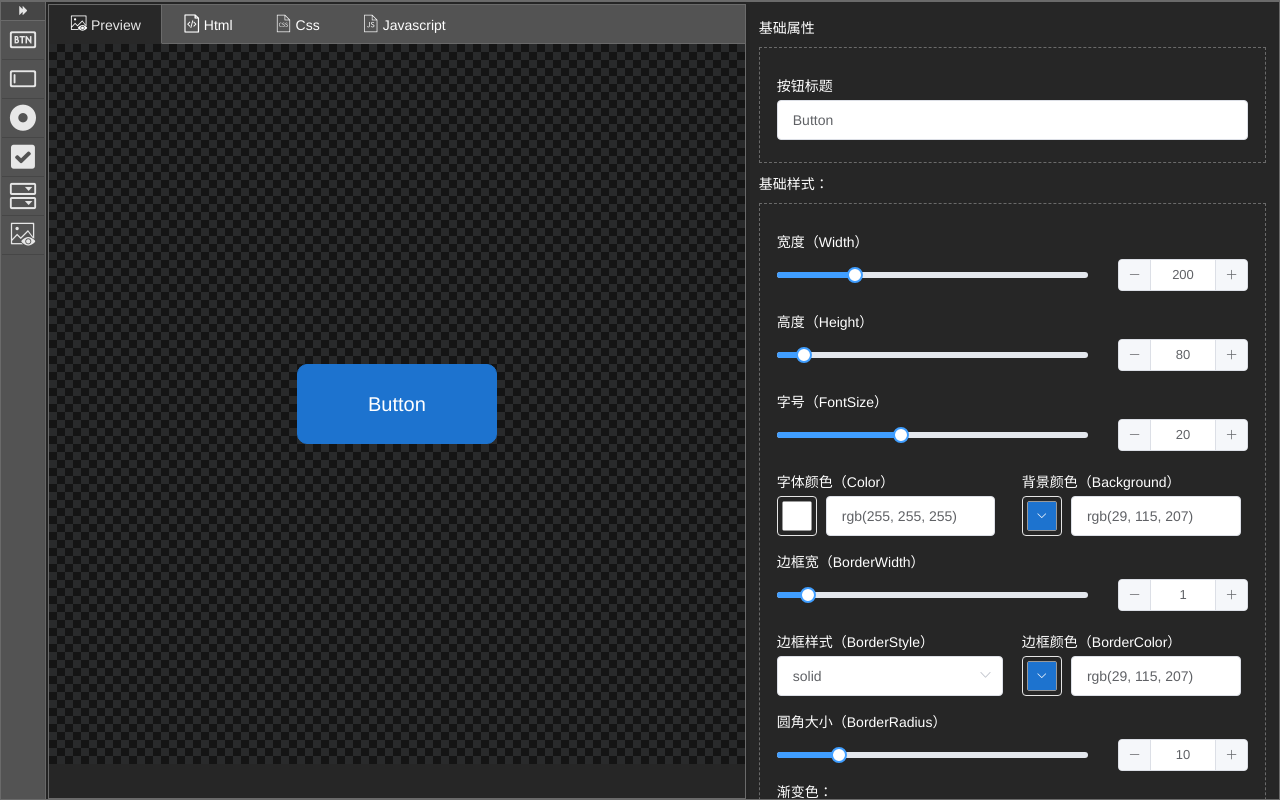
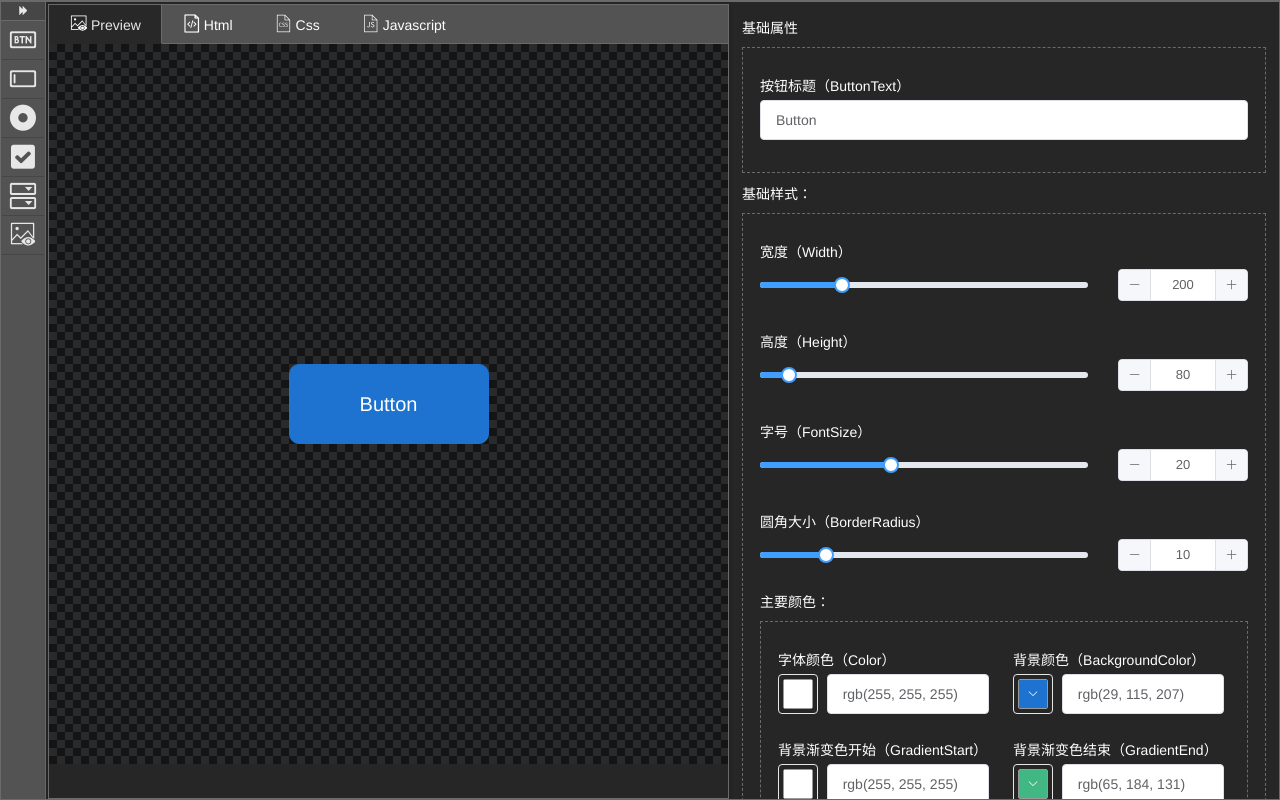
Before and after one commit to seazeg/fool, a Vue app: page /button in a window 1280 px wide. Built offline with nearby package versions, Linux system fonts and the light colour scheme; what vue-navigation would draw is missing.

Commit message:
default Commit Message [Evan.G]

```diff
--- a/src/web/styles/theme.less
+++ b/src/web/styles/theme.less
@@ -247,6 +247,7 @@ code {
 
 .layout-workarea .edit {
     width: 45%;
+    min-width:550px;
     display: inline-block;
     padding: 13px;
     overflow-y: auto;
@@ -255,6 +256,7 @@ code {
 .layout-workarea .edit .control_group_title {
     font-size: 14px;
     margin-bottom: 10px;
+    clear: both;
 }
 
 .layout-workarea .edit .control_group {
@@ -264,7 +266,7 @@ code {
 }
 
 .layout-workarea .edit .box {
-    height: 80px;
+    height: 90px;
 }
 
 .layout-workarea .edit .box .left,
--- a/src/web/views/Button/button.vue
+++ b/src/web/views/Button/button.vue
@@ -49,7 +49,7 @@
       <div class="control_group_title">基础属性</div>
       <div class="control_group">
         <div class="box">
-          <span class="field">按钮标题</span>
+          <span class="field">按钮标题（buttonText）</span>
           <p>
             <el-input v-model="base.buttonText" placeholder="请输入名称"></el-input>
           </p>
@@ -77,6 +77,14 @@
           </p>
         </div>
         <div class="box">
+          <span class="field">圆角大小（borderRadius）</span>
+          <p>
+            <el-slider v-model="styles.borderRadius" :max="50" show-input></el-slider>
+          </p>
+        </div>
+        <div class="control_group_title">主要颜色：</div>
+        <div class="control_group">
+          <div class="box">
             <div class="left">
               <span class="field">字体颜色（color）</span>
               <p class="group">
@@ -85,13 +93,34 @@
               </p>
             </div>
             <div class="right">
-            <span class="field">背景颜色（background）</span>
+              <span class="field">背景颜色（backgroundColor）</span>
               <p class="group">
                 <el-color-picker v-model="styles.backgroundColor" show-alpha></el-color-picker>
                 <el-input v-model="styles.backgroundColor" placeholder="请输入色号"></el-input>
               </p>
             </div>
           </div>
+          <div class="box">
+            <div class="left">
+              <span class="field">背景渐变色开始（gradientStart）</span>
+              <p class="group">
+                <el-color-picker v-model="interactionStyles.color" show-alpha></el-color-picker>
+                <el-input v-model="interactionStyles.color" placeholder="请输入色号"></el-input>
+              </p>
+            </div>
+            <div class="right">
+              <span class="field">背景渐变色结束（gradientEnd）</span>
+              <p class="group">
+                <el-color-picker v-model="interactionStyles.backgroundColor" show-alpha></el-color-picker>
+                <el-input v-model="interactionStyles.backgroundColor" placeholder="请输入色号"></el-input>
+              </p>
+            </div>
+          </div>
+
+        </div>
+
+        <div class="control_group_title">边框：</div>
+        <div class="control_group">
           <div class="box">
             <span class="field">边框宽（borderWidth）</span>
             <p>
@@ -117,39 +146,15 @@
             </div>
           </div>
           <div class="box">
-          <span class="field">圆角大小（borderRadius）</span>
-          <p>
-            <el-slider v-model="styles.borderRadius" :max="50" show-input></el-slider>
-          </p>
-        </div>
-        <div class="control_group_title">渐变色：</div>
-        <div class="control_group">
-          <div class="box">
             <div class="left">
-              <span class="field">背景开始颜色（color）</span>
-              <p class="group">
-                <el-color-picker v-model="interactionStyles.color" show-alpha></el-color-picker>
-                <el-input v-model="interactionStyles.color" placeholder="请输入色号"></el-input>
-              </p>
-            </div>
-            <div class="right">
-              <span class="field">背景结束颜色（background）</span>
-              <p class="group">
-                <el-color-picker v-model="interactionStyles.backgroundColor" show-alpha></el-color-picker>
-                <el-input v-model="interactionStyles.backgroundColor" placeholder="请输入色号"></el-input>
-              </p>
-            </div>
-          </div>
-          <div class="box">
-            <div class="left">
-              <span class="field">边框开始颜色（borderStyle）</span>
+              <span class="field">边框渐变色开始（gradientStart）</span>
               <p class="group">
                 <el-color-picker v-model="interactionStyles.backgroundColor" show-alpha></el-color-picker>
                 <el-input v-model="interactionStyles.backgroundColor" placeholder="请输入色号"></el-input>
               </p>
             </div>
             <div class="right">
-              <span class="field">边框结束颜色（borderColor）</span>
+              <span class="field">边框渐变色结束（gradientEnd）</span>
               <p class="group">
                 <el-color-picker v-model="interactionStyles.backgroundColor" show-alpha></el-color-picker>
                 <el-input v-model="interactionStyles.backgroundColor" placeholder="请输入色号"></el-input>
@@ -157,7 +162,10 @@
               </p>
             </div>
           </div>
+
         </div>
+
+
       </div>
       <!-- 交互样式 -->
       <div class="control_group_title">交互样式：</div>
@@ -181,6 +189,15 @@
           </p>
         </div>
         <div class="box">
+          <span class="field">圆角大小（borderRadius）</span>
+          <p>
+            <el-slider v-model="interactionStyles.borderRadius" :max="50" show-input></el-slider>
+          </p>
+        </div>
+
+        <div class="control_group_title">颜色：</div>
+        <div class="control_group">
+          <div class="box">
             <div class="left">
               <span class="field">字体颜色（color）</span>
               <p class="group">
@@ -189,13 +206,36 @@
               </p>
             </div>
             <div class="right">
-            <span class="field">背景颜色（background）</span>
+              <span class="field">背景颜色（backgroundColor）</span>
               <p class="group">
                 <el-color-picker v-model="interactionStyles.backgroundColor" show-alpha></el-color-picker>
                 <el-input v-model="interactionStyles.backgroundColor" placeholder="请输入色号"></el-input>
               </p>
             </div>
           </div>
+
+          <div class="box">
+            <div class="left">
+              <span class="field">背景渐变色开始（gradientStart）</span>
+              <p class="group">
+                <el-color-picker v-model="interactionStyles.color" show-alpha></el-color-picker>
+                <el-input v-model="interactionStyles.color" placeholder="请输入色号"></el-input>
+              </p>
+            </div>
+            <div class="right">
+              <span class="field">背景渐变色结束（gradientEnd）</span>
+              <p class="group">
+                <el-color-picker v-model="interactionStyles.backgroundColor" show-alpha></el-color-picker>
+                <el-input v-model="interactionStyles.backgroundColor" placeholder="请输入色号"></el-input>
+              </p>
+            </div>
+          </div>
+
+        </div>
+
+
+        <div class="control_group_title">边框：</div>
+        <div class="control_group">
           <div class="box">
             <span class="field">边框宽（borderWidth）</span>
             <p>
@@ -221,39 +261,15 @@
             </div>
           </div>
           <div class="box">
-          <span class="field">圆角大小（borderRadius）</span>
-          <p>
-            <el-slider v-model="interactionStyles.borderRadius" :max="50" show-input></el-slider>
-          </p>
-        </div>
-        <div class="control_group_title">渐变色：</div>
-        <div class="control_group">
-          <div class="box">
             <div class="left">
-              <span class="field">开始颜色（color）</span>
-              <p class="group">
-                <el-color-picker v-model="interactionStyles.color" show-alpha></el-color-picker>
-                <el-input v-model="interactionStyles.color" placeholder="请输入色号"></el-input>
-              </p>
-            </div>
-            <div class="right">
-              <span class="field">结束颜色（background）</span>
-              <p class="group">
-                <el-color-picker v-model="interactionStyles.backgroundColor" show-alpha></el-color-picker>
-                <el-input v-model="interactionStyles.backgroundColor" placeholder="请输入色号"></el-input>
-              </p>
-            </div>
-          </div>
-          <div class="box">
-            <div class="left">
-              <span class="field">边框开始颜色（borderStyle）</span>
+              <span class="field">边框渐变色开始（gradientStart）</span>
               <p class="group">
                 <el-color-picker v-model="interactionStyles.backgroundColor" show-alpha></el-color-picker>
                 <el-input v-model="interactionStyles.backgroundColor" placeholder="请输入色号"></el-input>
               </p>
             </div>
             <div class="right">
-              <span class="field">边框结束颜色（borderColor）</span>
+              <span class="field">边框渐变色结束（gradientEnd)</span>
               <p class="group">
                 <el-color-picker v-model="interactionStyles.backgroundColor" show-alpha></el-color-picker>
                 <el-input v-model="interactionStyles.backgroundColor" placeholder="请输入色号"></el-input>
@@ -261,7 +277,9 @@
               </p>
             </div>
           </div>
+
         </div>
+
       </div>
 
 
```
Lines whose indentation alone changed are shown as unchanged.
